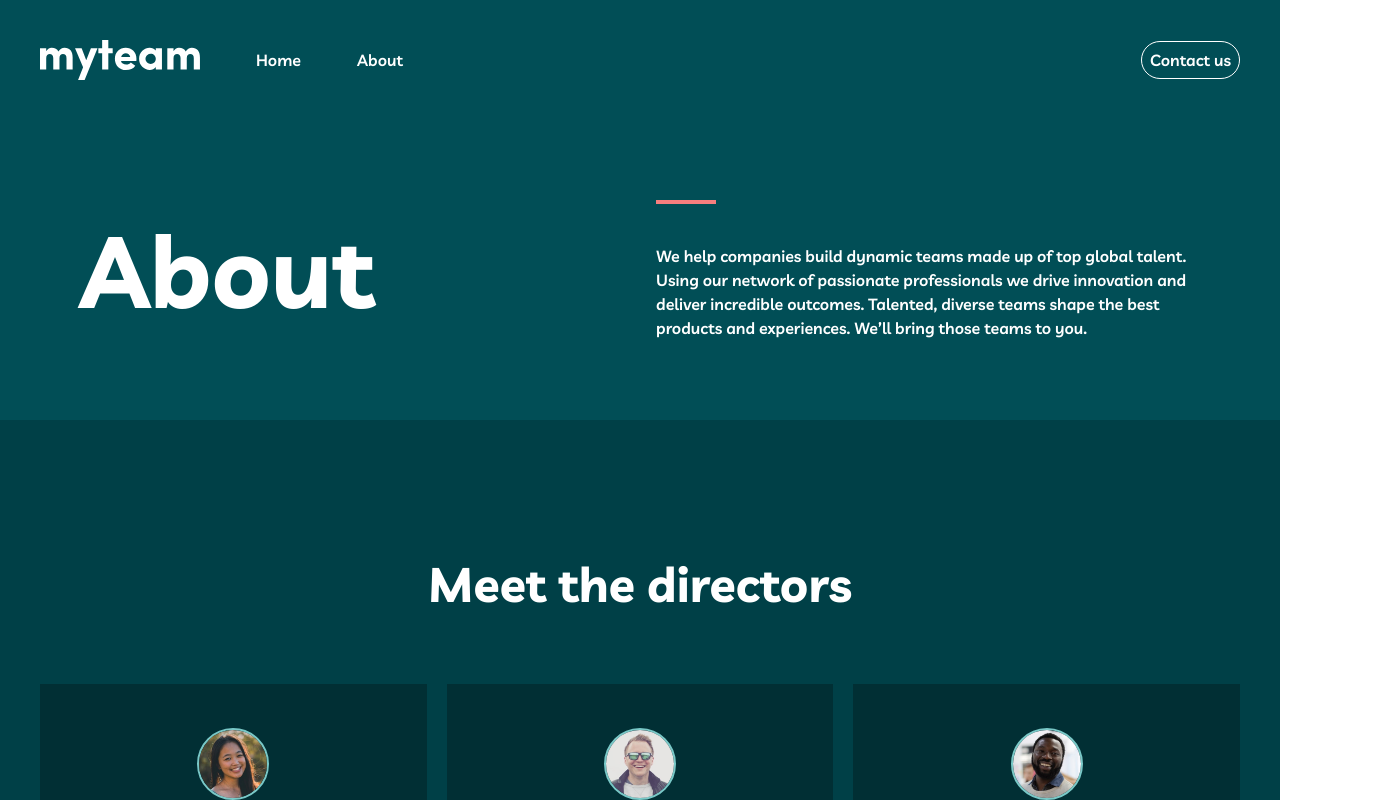
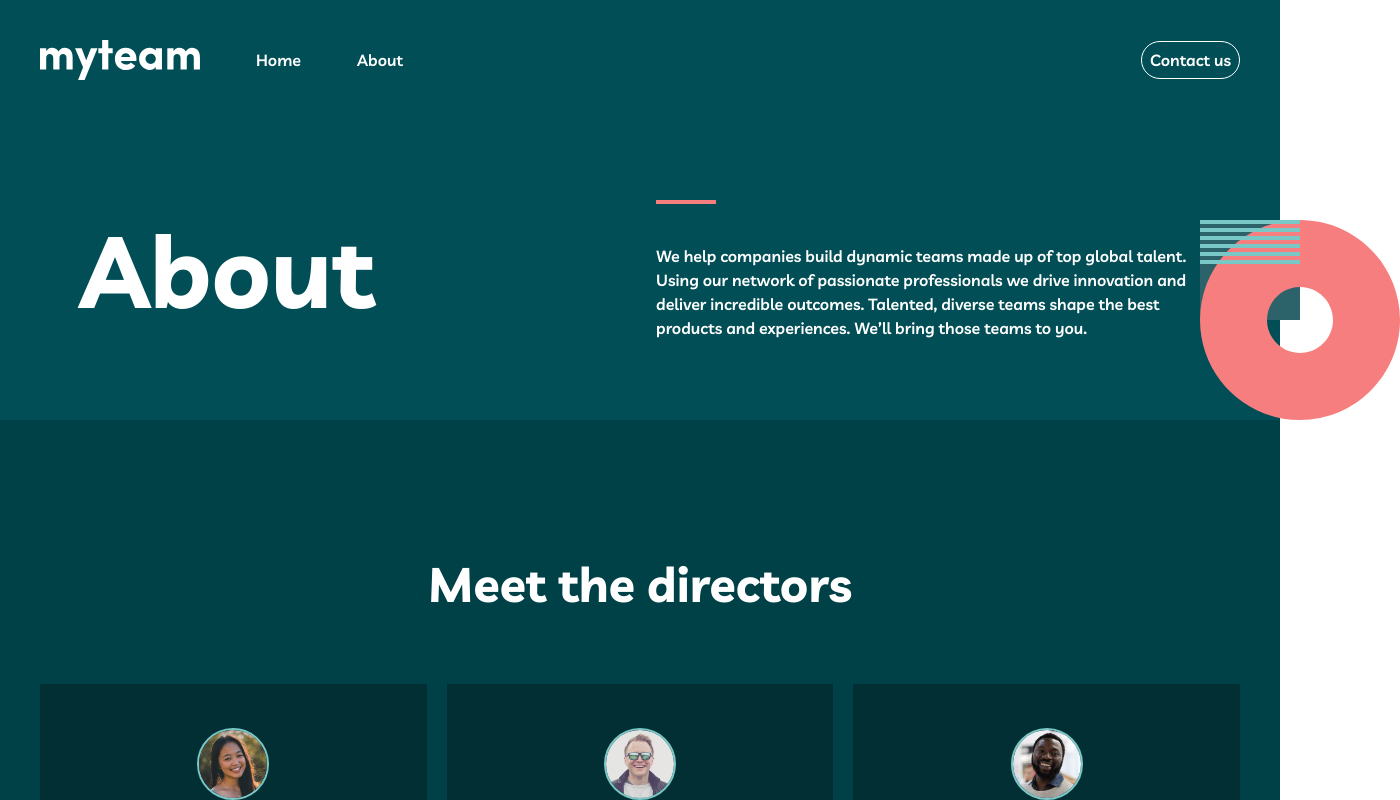
Before and after one commit to Najmaldin-ishag/My-team-multi-page-website, a React (Vite) app: page /about in a window 1280 px wide. Shown: the top 800 px of the page, 1400 px wide, since content can reach past the window. Built offline with nearby package versions, Linux system fonts and the light colour scheme.

Commit message:
Update Hero.jsx

```diff
--- a/src/AboutSection/Hero.jsx
+++ b/src/AboutSection/Hero.jsx
@@ -1,19 +1,24 @@
 const Hero = () => {
   return (
-    <header className="w-full bg-primary-midnight-green p-20">
-      <div className="grid grid-cols-2 justify-between items-center container gap-[2rem]">
-        <h1 className="text-[100px] font-bold text-primary-white leading-[6.5rem]">
+    <header className="w-full bg-primary-midnight-green p-20 relative">
+      <div className="grid grid-cols-2 justify-between items-center container gap-[2rem] max-sm:grid-cols-1 max-sm:py-20">
+        <h1 className="text-[100px] font-bold text-primary-white leading-[6.5rem] max-sm:text-center">
           About
         </h1>
         <div>
-          <div className=" h-1 w-[60px] bg-primary-light-coral mb-10" />
-          <p className="font-semibold text-primary-white leading-small">
+          <div className=" h-1 w-[60px] bg-primary-light-coral mb-10 max-sm:hidden" />
+          <p className="font-semibold text-primary-white leading-small max-sm:text-center">
             We help companies build dynamic teams made up of top global talent.
             Using our network of passionate professionals we drive innovation
             and deliver incredible outcomes. Talented, diverse teams shape the
             best products and experiences. We’ll bring those teams to you.
           </p>
         </div>
+        <img
+          src="./assets/bg-pattern-about-1-mobile-nav-1.svg"
+          alt="background image"
+          className="absolute bottom-0 -right-30 z-0 max-sm:hidden"
+        />
       </div>
     </header>
   );
```
